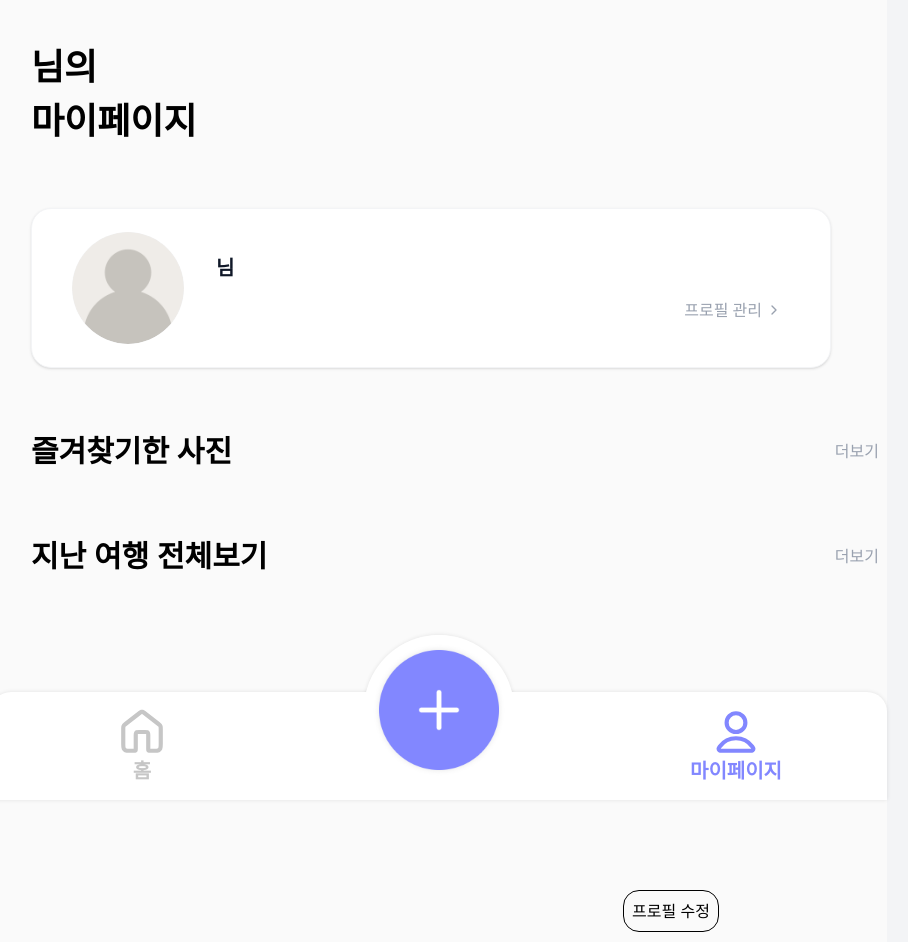
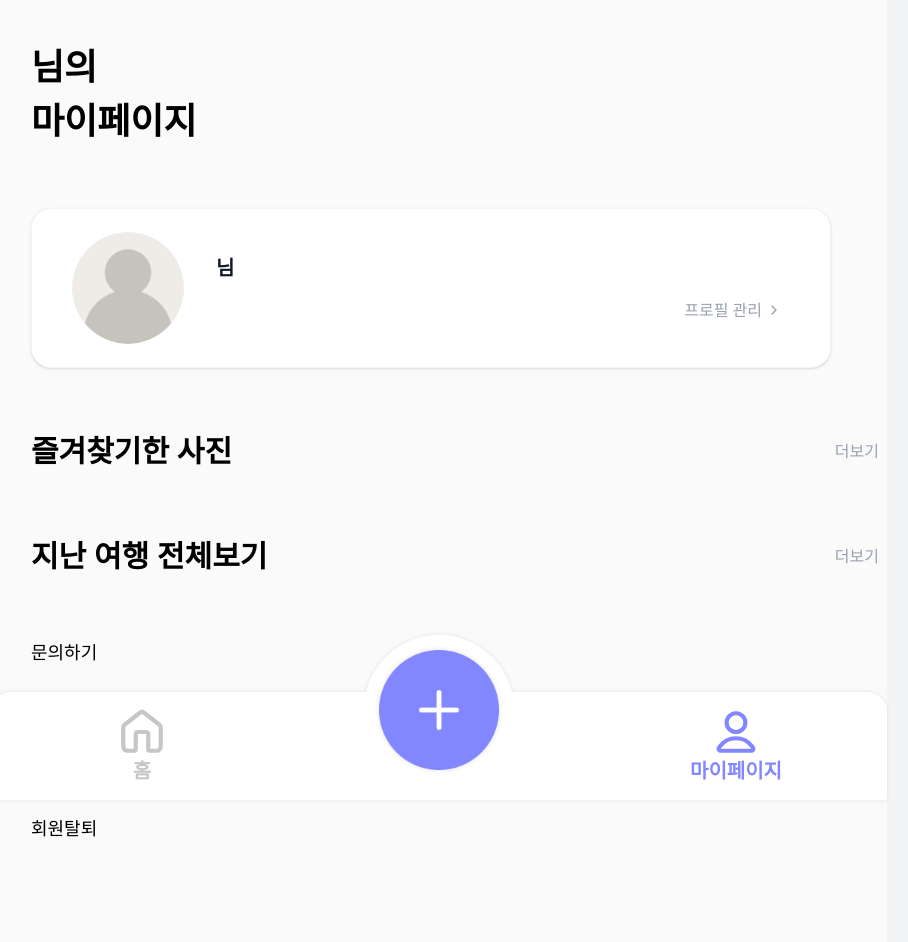
Before and after one commit to Team-Ilmansa/yeogiga-web, a React (Vite) app: page /mypage in a window 1280 px wide. Shown: the top 942 px of the page, without its empty margins (201-1109 px from the left). Built offline with nearby package versions, Linux system fonts and the light colour scheme; no server answers; sample sign-in values are in the browser's storage.

Commit message:
feat: 마이페이지 하단 부가 기능 UI

```diff
--- /dev/null
+++ b/src/components/mypage/AccountSettings.jsx
@@ -0,0 +1,29 @@
+import signOutApi from '@/apis/authentication/signOutApi'
+import useAuth from '@/hooks/useAuth'
+import React from 'react'
+
+const AccountSettings = () => {
+  const { user, logout } = useAuth()
+  const style = 'text-lg cursor-pointer'
+
+  /**버튼 클릭 시 로그아웃 */
+  const handleSignOut = async () => {
+    try {
+      const result = await signOutApi()
+      logout()
+    } catch (error) {
+      console.error('로그아웃 중 오류 발생: ', error.message)
+    }
+  }
+  return (
+    <>
+      <div className={style}>문의하기</div>
+      <div onClick={handleSignOut} className={style}>
+        로그아웃
+      </div>
+      <div className={style}>회원탈퇴</div>
+    </>
+  )
+}
+
+export default AccountSettings
--- a/src/pages/MyPage.jsx
+++ b/src/pages/MyPage.jsx
@@ -11,6 +11,7 @@ import { ChevronRight } from 'lucide-react'
 import ProfileCard from '@/components/mypage/ProfileCard'
 import FavoritePhotos from '@/components/mypage/FavoritePhotos'
 import PastTrip from '@/components/mypage/PastTrip'
+import AccountSettings from '@/components/mypage/AccountSettings'
 
 const MyPage = () => {
   const [userInfo, setUserInfo] = useState([])
@@ -124,7 +125,9 @@ const MyPage = () => {
         <FavoritePhotos />
         {/* 지난 여행 전체보기 */}
         <PastTrip />
-        {/* TODO: 이외 기능 추가 */}
+        {/* 이외 기능 추가 */}
+        <AccountSettings />
+
         <div className='flex h-screen w-screen flex-col items-center justify-center gap-2'>
           <button onClick={handleUploadClick}>프로필 수정</button>
           <input
```
